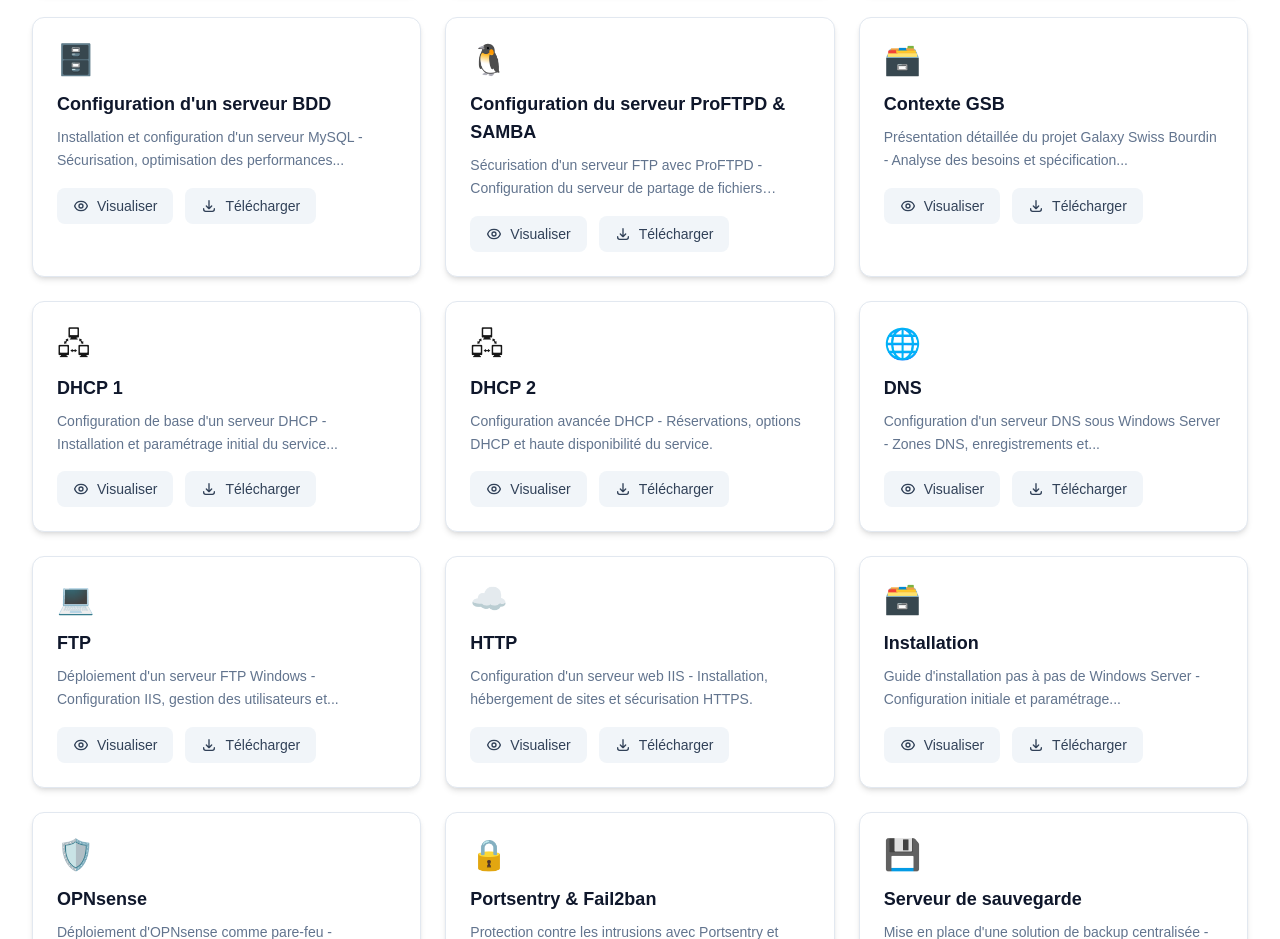
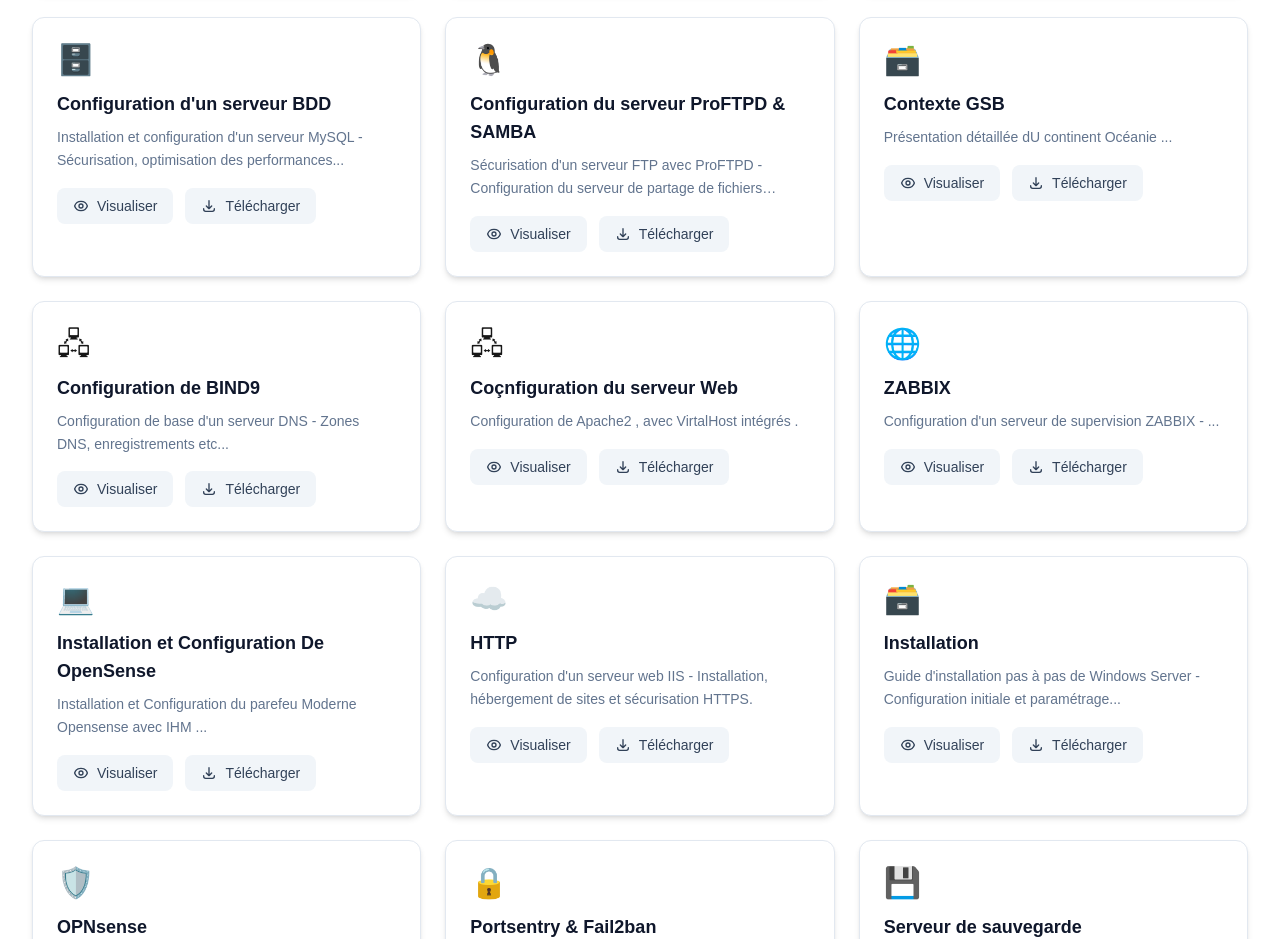
Before and after one commit to Mulho-MABIALA/danielle, a Next.js app: page /projets in a window 1280 px wide. Shown: the part 2280-3219 px from the top of the page. Built offline with nearby package versions, Linux system fonts and the light colour scheme.

Commit message:
Modification Projets

```diff
--- a/app/components/Projets.tsx
+++ b/app/components/Projets.tsx
@@ -74,33 +74,33 @@
     },
     {
       title: 'Contexte GSB',
-      description: 'Présentation détaillée du projet Galaxy Swiss Bourdin - Analyse des besoins et spécification...',
+      description: 'Présentation détaillée dU continent Océanie ...',
       icon: '🗃️',
       pdf: '/Contexte_GSB.pdf',
     },
     {
-      title: 'DHCP 1',
-      description: 'Configuration de base d\'un serveur DHCP - Installation et paramétrage initial du service...',
+      title: 'Configuration de BIND9',
+      description: 'Configuration de base d\'un serveur DNS - Zones DNS, enregistrements etc...',
       icon: '🖧',
-      pdf: '/DHCP.pdf',
-    },
-    {
-      title: 'DHCP 2',
-      description: 'Configuration avancée DHCP - Réservations, options DHCP et haute disponibilité du service.',
-      icon: '🖧',
-      pdf: '/DHCP.pdf',
-    },
-    {
-      title: 'DNS',
-      description: 'Configuration d\'un serveur DNS sous Windows Server - Zones DNS, enregistrements et...',
-      icon: '🌐',
       pdf: '/serveur_DNS.pdf',
     },
     {
-      title: 'FTP',
-      description: 'Déploiement d\'un serveur FTP Windows - Configuration IIS, gestion des utilisateurs et...',
+      title: 'Coçnfiguration du serveur Web ',
+      description: 'Configuration de Apache2 , avec VirtalHost intégrés .',
+      icon: '🖧',
+      pdf: '/Serveur_HTTP.pdf',
+    },
+    {
+      title: 'ZABBIX',
+      description: 'Configuration d\'un serveur de supervision ZABBIX - ...',
+      icon: '🌐',
+      pdf: '/ZABBIX.pdf',
+    },
+    {
+      title: 'Installation et Configuration De OpenSense ',
+      description: 'Installation et Configuration du parefeu Moderne Opensense avec IHM ...',
       icon: '💻',
-      pdf: '/Serveur_FTP&SAMBA.pdf',
+      pdf: '/Configuration_du_pare-feu_opensense (1).pdf',
     },
     {
       title: 'HTTP',
```
Also changed, not shown: 1 other file (tests, documents, lock files or other folders).
